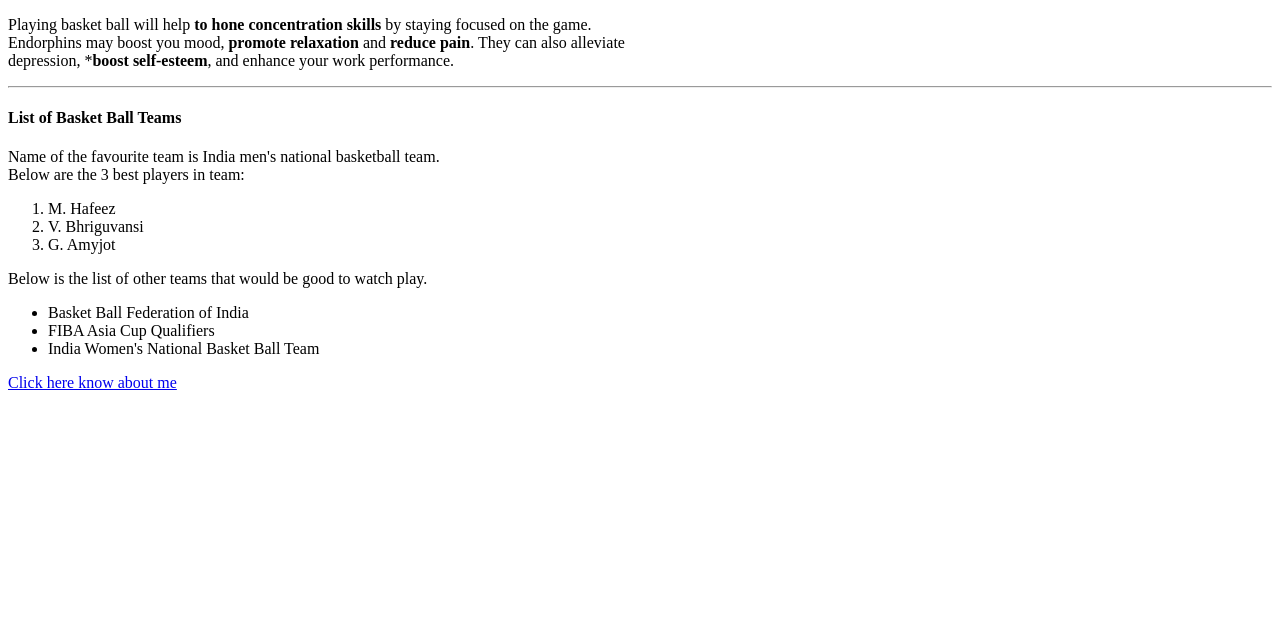
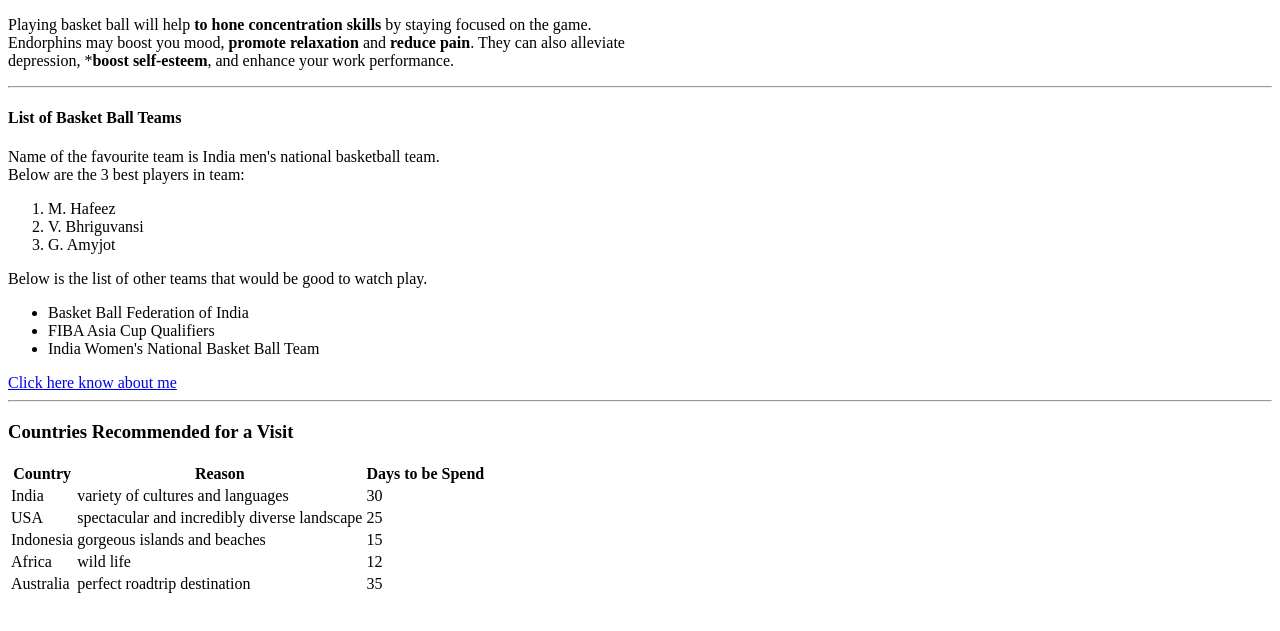
Before and after one commit to 44-563-Web-Apps-S23/44563-webapps-assignment-3-MogaparthiGanga, a plain HTML site: page index.html in a window 1280 px wide. Shown: the part 105-736 px from the top of the page. Drawn offline with Linux system fonts and the light colour scheme.

Commit message:
Added table for countries to visit

```diff
--- a/index.html
+++ b/index.html
@@ -26,4 +26,39 @@
         <li> India Women's National Basket Ball Team</li>
     </ul>
     <a href="aboutme.html">Click here know about me</a>
+    <hr>
+    <h3> Countries Recommended for a Visit </h3>
+    <table>
+        <tr>
+            <th> Country </th>
+            <th> Reason </th>
+            <th> Days to be Spend </th>
+        </tr>
+        <tr>
+            <td> India </td>
+            <td> variety of cultures and languages </td>
+            <td> 30 </td>
+        </tr>
+        <tr>
+            <td> USA </td>
+            <td> spectacular and incredibly diverse landscape </td>
+            <td> 25 </td>
+        </tr>
+        <tr>
+            <td> Indonesia </td>
+            <td> gorgeous islands and beaches </td>
+            <td> 15 </td>
+        </tr>
+        <tr>
+            <td> Africa </td>
+            <td> wild life </td>
+            <td> 12 </td>
+        </tr>
+        <tr>
+            <td> Australia </td>
+            <td> perfect roadtrip destination </td>
+            <td> 35 </td>
+        </tr>
+    </table>
+
 </html>
```
